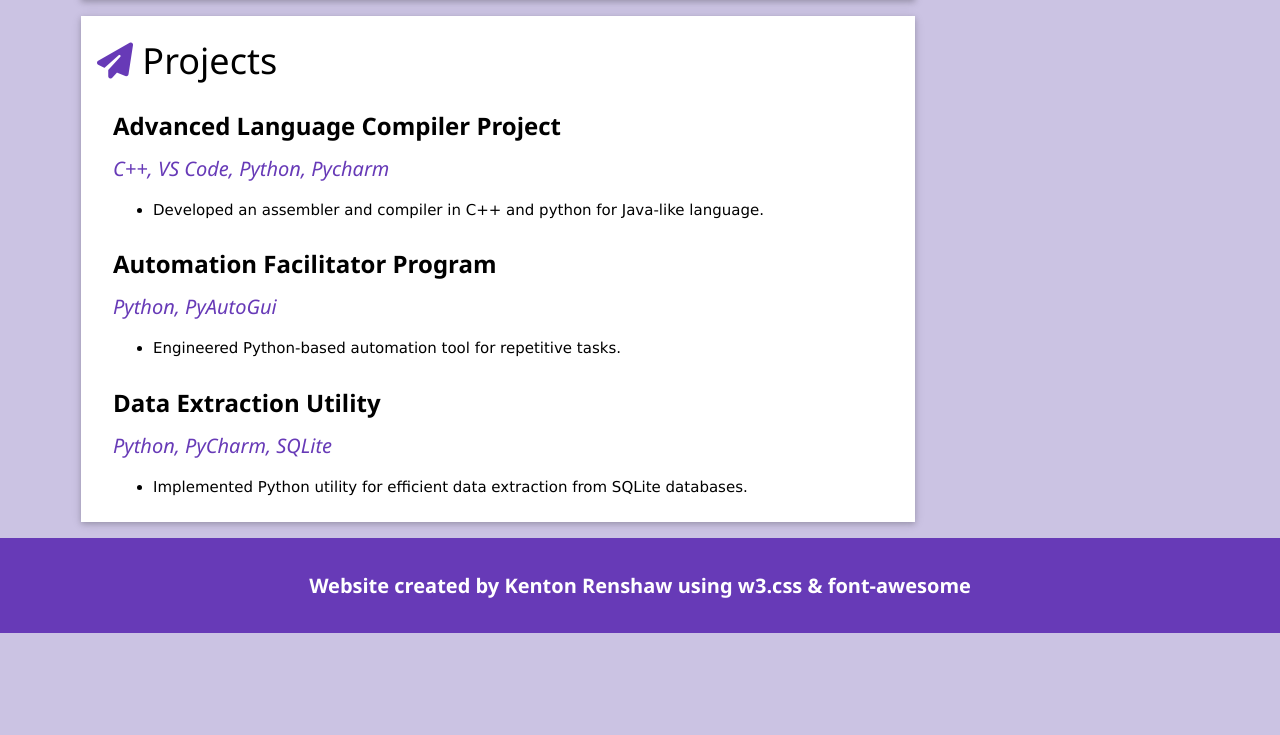
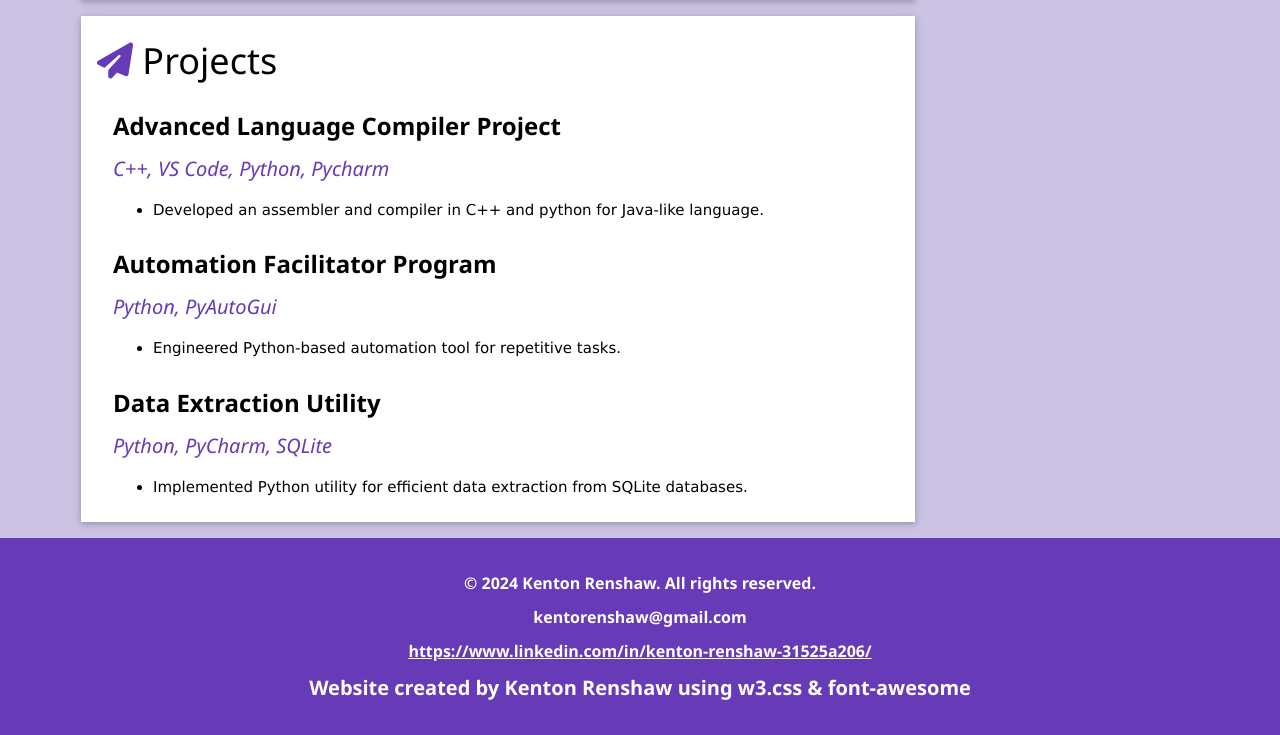
Before and after one commit to Betelgeuse0/Portfolio-Website-2, a plain HTML site: page index.html in a window 1280 px wide. Shown: the part 1788-2523 px from the top of the page. Before the commit the page ends 2421 px from the top, so only its background shows below. Drawn offline with nearby package versions, Linux system fonts and the light colour scheme.

Commit message:
added content to footer

```diff
--- a/index.html
+++ b/index.html
@@ -277,6 +277,9 @@
 
     <footer class="w3-container w3-deep-purple w3-margin-top w3-center w3-text-white">
         <br>
+        <h6><b>© 2024 Kenton Renshaw. All rights reserved.</b></h6>
+        <h6><b>kentorenshaw@gmail.com</b></h6>
+        <h6><b><a href="https://www.linkedin.com/in/kenton-renshaw-31525a206/" target="_blank">https://www.linkedin.com/in/kenton-renshaw-31525a206/</a></b></h6>
         <h4><b>Website created by Kenton Renshaw using w3.css & font-awesome</b></h4>
         <br>
     </footer>
```
